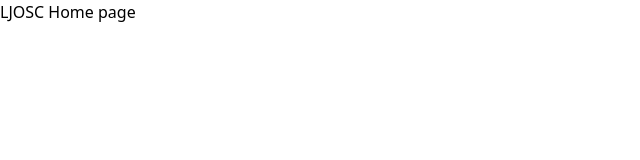
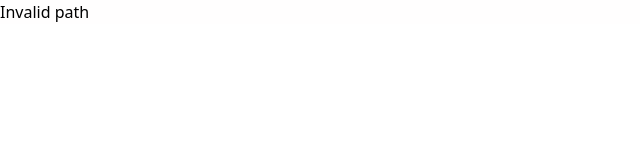
Before and after one commit to HarshDobariya79/LJOSC-Discuss-frontend, a React (Vite) app: page / in a window 1280 px wide. Shown: the top 160 px of the page, without its empty margins (0-640 px from the left). Built offline with nearby package versions, Linux system fonts and the light colour scheme.

Commit message:
Add login route

```diff
--- a/src/App.js
+++ b/src/App.js
@@ -1,10 +1,40 @@
 import React from "react";
 import ReactDOM from "react-dom/client";
+import {
+  BrowserRouter as Router,
+  Navigate,
+  Route,
+  Routes,
+} from "react-router-dom";
+import { AuthProvider, useAuth } from "./hooks/useAuth";
+import { ProfileProvider } from "./hooks/useProfile";
+import Login from "./pages/Login/Login";
 
 function App() {
-  return <div className="text-oceanic-blue">LJOSC Home page</div>;
+  const { isLoggedIn } = useAuth();
+
+  return (
+    <div className="bg-[#fffefe] max-w-screen">
+      <Routes>
+        <Route
+          path="/login"
+          element={!isLoggedIn ? <Login /> : <Navigate to="/" />}
+        />
+        <Route path="/signup" element={<Navigate to="/login" />} />
+        <Route path="*" element={<div>Invalid path</div>} />
+      </Routes>
+    </div>
+  );
 }
 
 const root = ReactDOM.createRoot(document.getElementById("root"));
 
-root.render(<App />);
+root.render(
+  <AuthProvider>
+    <ProfileProvider>
+      <Router>
+        <App />
+      </Router>
+    </ProfileProvider>
+  </AuthProvider>,
+);
```
